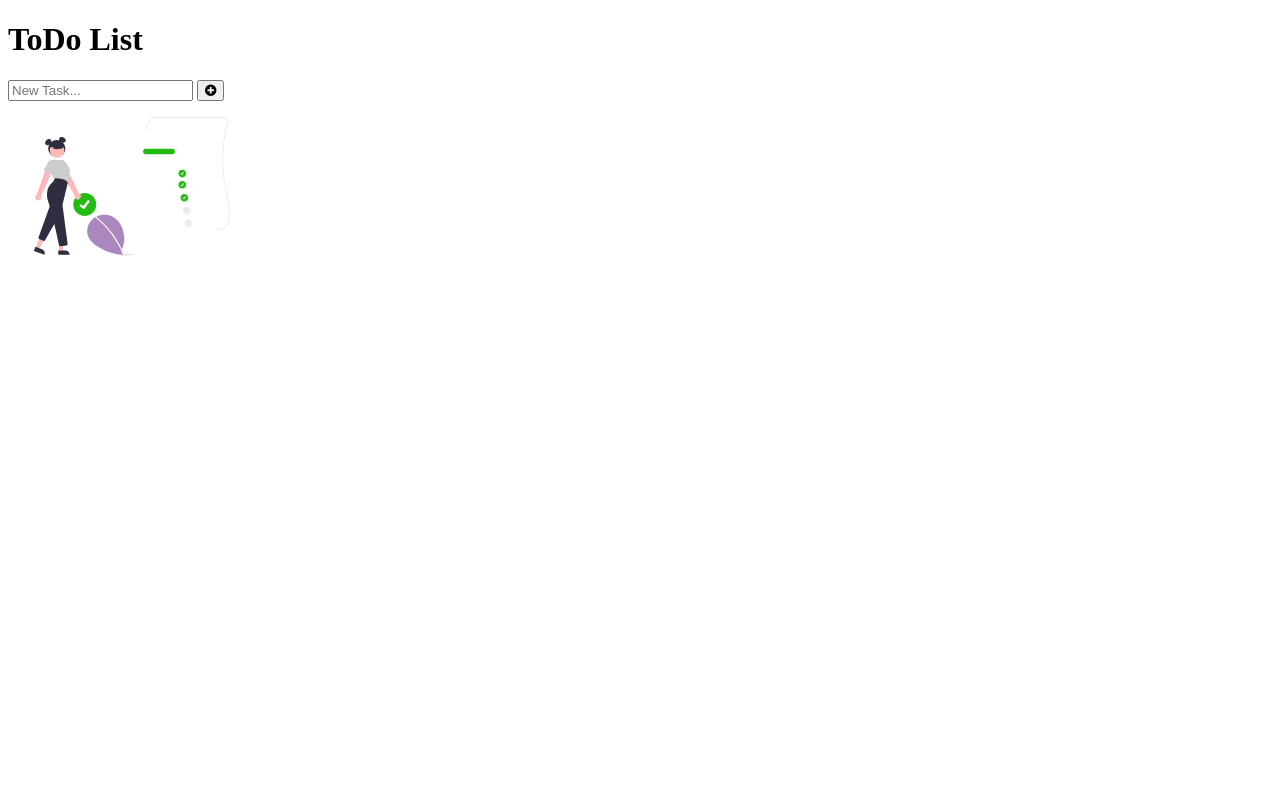
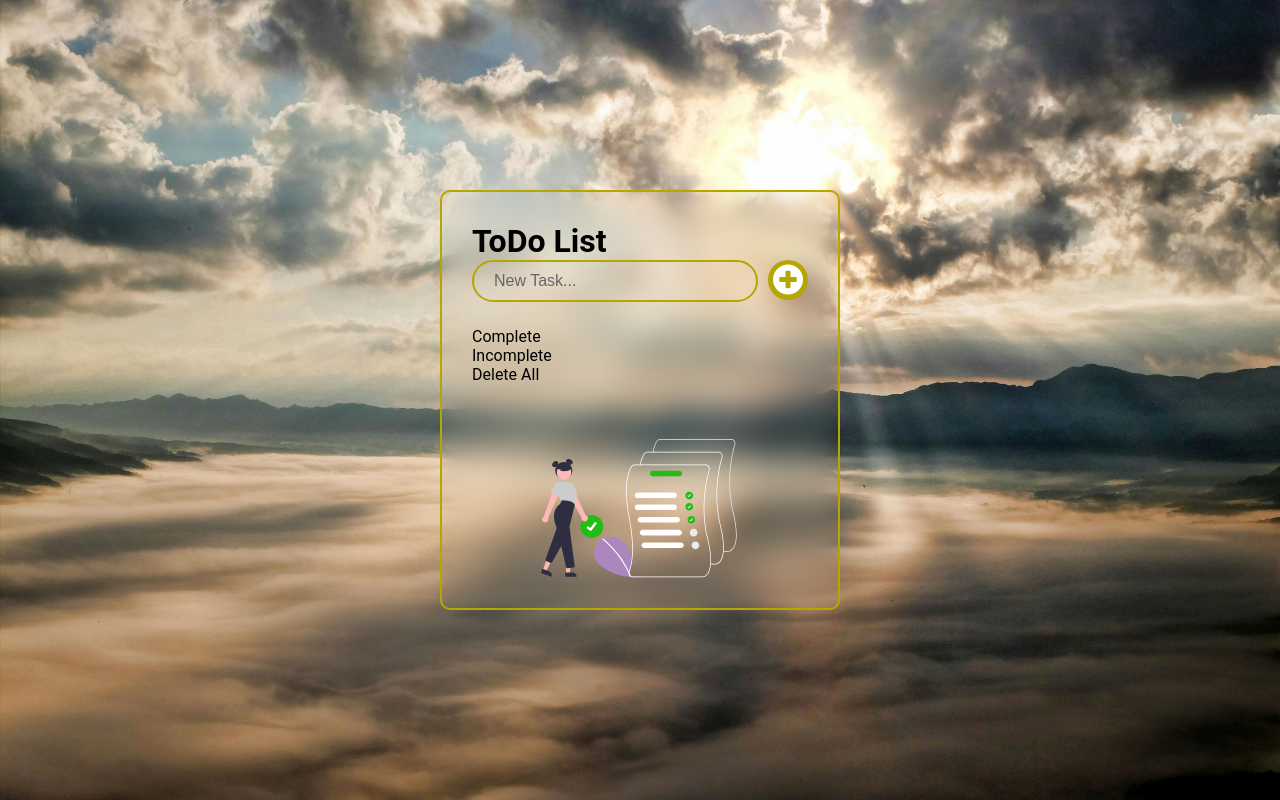
Before and after one commit to Friizor/to-do-list, a plain HTML site: page index.html in a window 1280 px wide. Drawn offline with Linux system fonts and the light colour scheme.

Commit message:
adding html and css

```diff
--- a/index.html
+++ b/index.html
@@ -10,12 +10,17 @@
 <body>
     <div class="container">
         <h1>ToDo List</h1>
-        <div class="input-container">
+        <div class="input-field">
             <input type="text" class="todo-input" placeholder="New Task...">
             <button class="add">
                 <i class="fa fa-plus-circle"></i>
             </button>
         </div>
+        <div class="filters">
+            <div class="filter" data-filter="completed">Complete</div>
+            <div class="filter" data-filter="pending">Incomplete</div>
+            <div class="delete-all">Delete All</div>
+          </div>
         <div class="todo-container">
             <ul class="todos"></ul>
             <img class="empty-image" src="empty.svg">
--- a/style.css
+++ b/style.css
@@ -0,0 +1,68 @@
+*,
+*::before,
+*::after {
+    margin: 0;
+    padding: 0;
+    box-sizing: border-box;
+}
+
+body {
+    font-family: 'Roboto', sans-serif;
+    height: 100vh;
+    display: flex;
+    align-items: center;
+    justify-content: center;
+    background: url(background.jpg) no-repeat;
+    background-position: center;
+    background-size: cover;
+}
+
+.container {
+    width: 400px;
+    height: auto;
+    min-height: 400px;
+    padding: 30px;
+    background: transparent;
+    border: 2px solid #b6a601;
+    border-radius: 10px;
+    backdrop-filter: blur(15px);
+}
+
+.input-field {
+    display: flex;
+    justify-content: space-between;
+    margin-bottom: 25px;
+}
+
+.todo-input {
+    flex: 1;
+    outline: none;
+    padding: 10px 10px 10px 20px;
+    background-color: transparent;
+    border: 2px solid #b6a601;
+    border-radius: 30px;
+    color: #eee;
+    font-size: 16px;
+    margin-right: 10px;
+}
+
+.todo-input::placeholder {
+    color: hsl(0, 0%, 40%);
+}
+
+.add {
+    border: none;
+    outline: none;
+    background: #b6a601;
+    color: #fff;
+    font-size: 35px;
+    cursor: pointer;
+    border-radius: 40px;
+    width: 40px;
+    height: 40px;
+}
+
+.empty-image {
+    margin: 55px auto 0;
+    display: block;
+}
```
Also changed, not shown: background.jpg (added).
